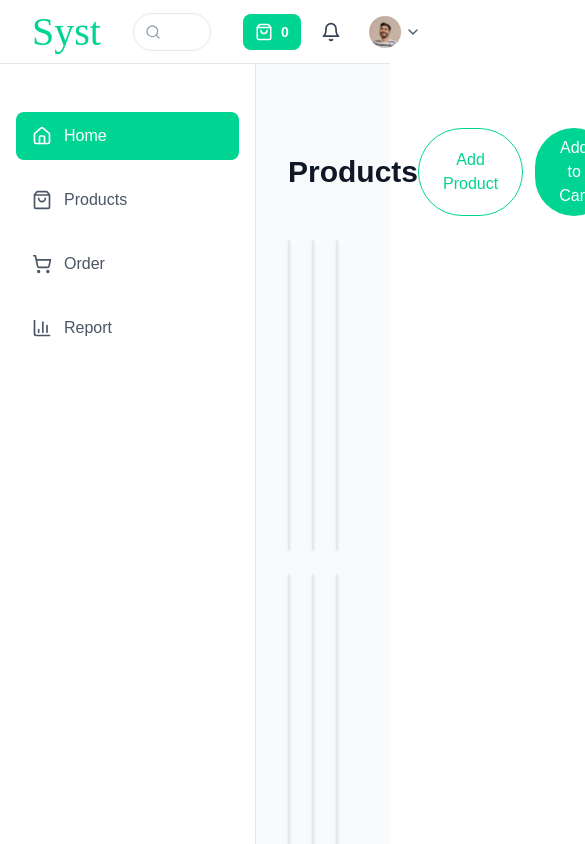
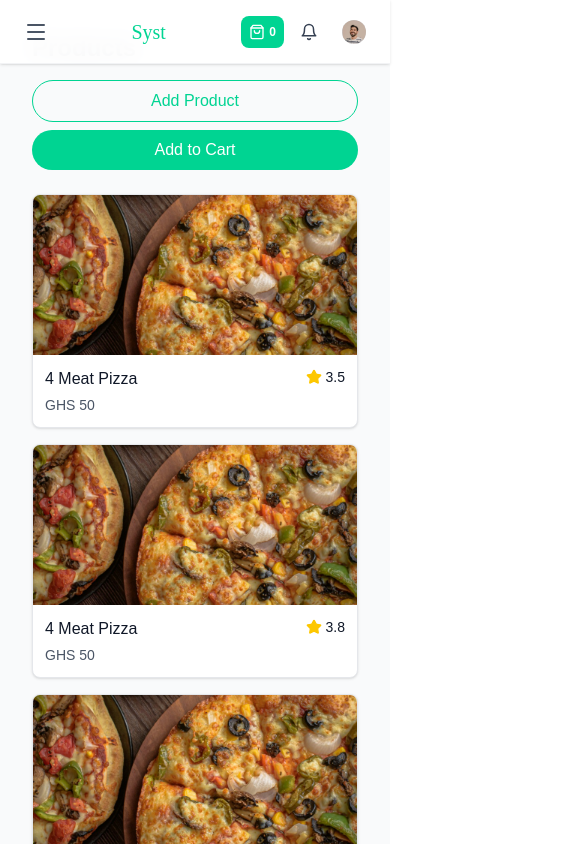
Before and after one commit to Aristocratjnr/frontend-test, a Next.js app: page /Syst/home in a window 390 px wide. Shown: the top 844 px of the page, 585 px wide, since content can reach past the window. Built offline with nearby package versions, Linux system fonts and the light colour scheme.

Commit message:
refactor: enhance layout and sidebar for improved responsiveness and accessibility

```diff
--- a/src/app/Syst/home/page.tsx
+++ b/src/app/Syst/home/page.tsx
@@ -170,7 +170,7 @@ export default function ProductsPage() {
 
   if (isLoading) {
     return (
-      <div className="p-8">
+      <div className="p-4 sm:p-6 lg:p-8">
         {/* Header skeleton */}
         <div className="flex items-center justify-between mb-6">
           <div className="h-9 bg-gray-200 rounded-lg w-32 animate-pulse"></div>
@@ -181,14 +181,14 @@ export default function ProductsPage() {
         </div>
 
         {/* Products grid skeleton */}
-        <div className="grid grid-cols-3 gap-6">
+        <div className="grid grid-cols-1 md:grid-cols-2 lg:grid-cols-3 gap-4 sm:gap-6">
           {Array(9).fill(0).map((_, index) => (
             <div key={index} className="bg-white rounded-lg overflow-hidden shadow-sm border border-gray-200 animate-pulse">
               {/* Image skeleton */}
               <div className="w-full h-40 bg-gray-200"></div>
 
               {/* Content skeleton */}
-              <div className="p-4">
+              <div className="p-3 sm:p-4">
                 <div className="flex items-start justify-between">
                   <div className="flex-1">
                     <div className="h-5 bg-gray-200 rounded w-3/4 mb-2"></div>
@@ -209,24 +209,24 @@ export default function ProductsPage() {
 
   return (
     <>
-      <div className="p-8">
-        <div className="flex items-center justify-between mb-6">
-          <h2 className="text-3xl font-bold text-gray-900">Products</h2>
-          <div className="flex gap-3">
+      <div className="p-4 sm:p-6 lg:p-8">
+        <div className="flex flex-col sm:flex-row items-start sm:items-center justify-between mb-6 gap-4">
+          <h2 className="text-2xl sm:text-3xl font-bold text-gray-900">Products</h2>
+          <div className="flex flex-col sm:flex-row gap-2 sm:gap-3 w-full sm:w-auto">
             <button
               onClick={() => setIsDrawerOpen(true)}
-              className="px-6 py-2 border border-emerald-400 text-emerald-400 rounded-full hover:bg-emerald-50 font-medium transition-colors"
+              className="px-4 sm:px-6 py-2 border border-emerald-400 text-emerald-400 rounded-full hover:bg-emerald-50 font-medium transition-colors w-full sm:w-auto"
             >
               Add Product
             </button>
-            <button className="px-6 py-2 bg-emerald-400 text-white rounded-full hover:bg-emerald-500 font-medium transition-colors">
+            <button className="px-4 sm:px-6 py-2 bg-emerald-400 text-white rounded-full hover:bg-emerald-500 font-medium transition-colors w-full sm:w-auto">
               Add to Cart
             </button>
           </div>
         </div>
 
         {/* Products Grid */}
-        <div className="grid grid-cols-3 gap-6">
+        <div className="grid grid-cols-1 md:grid-cols-2 lg:grid-cols-3 gap-4 sm:gap-6">
           {products.map((product) => (
             <div key={product.id} className="bg-white rounded-lg overflow-hidden shadow-sm border border-gray-200 hover:shadow-md transition-shadow">
               <Image
@@ -236,7 +236,7 @@ export default function ProductsPage() {
                 height={300}
                 className="w-full h-40 object-cover"
               />
-              <div className="p-4">
+              <div className="p-3 sm:p-4">
                 <div className="flex items-start justify-between">
                   <div>
                     <h3 className="font-medium text-gray-900">{product.name}</h3>
@@ -263,9 +263,9 @@ export default function ProductsPage() {
           />
 
           {/* Drawer */}
-          <div className="fixed right-0 top-0 h-screen w-96 bg-white shadow-2xl z-[110] overflow-y-auto">
+          <div className="fixed right-0 top-0 h-screen w-full sm:w-96 bg-white shadow-2xl z-[110] overflow-y-auto">
             {/* Header */}
-            <div className="flex items-center justify-between p-6 border-b border-gray-200">
+            <div className="flex items-center justify-between p-4 sm:p-6 border-b border-gray-200">
               <div className="flex items-center gap-3">
                 <button
                   onClick={() => setIsDrawerOpen(false)}
@@ -281,7 +281,7 @@ export default function ProductsPage() {
             </div>
 
             {/* Form Content */}
-            <div className="p-6 space-y-6">
+            <div className="p-4 sm:p-6 space-y-4 sm:space-y-6">
               {/* Product Details Section */}
               <div>
                 <h3 className="text-sm font-semibold text-gray-900 mb-4">Product Details</h3>
@@ -403,7 +403,7 @@ export default function ProductsPage() {
 
                 {variants.map((variant, index) => (
                   <div key={index} className="mb-4">
-                    <div className="grid grid-cols-3 gap-3">
+                    <div className="grid grid-cols-1 sm:grid-cols-2 lg:grid-cols-3 gap-3">
                       <div>
                         <label className="block text-xs font-medium text-gray-700 mb-1">
                           Variant Name*
--- a/src/app/Syst/layout.tsx
+++ b/src/app/Syst/layout.tsx
@@ -11,7 +11,7 @@ export default function SystLayout({
     <div className="min-h-screen bg-gray-50">
       <Navbar />
       <Sidebar />
-      <main className="ml-56 mt-16 p-8">
+      <main className="lg:ml-80 lg:mt-16 p-4 sm:p-6 lg:p-8">
         {children}
       </main>
     </div>
--- a/src/app/Syst/navbar.tsx
+++ b/src/app/Syst/navbar.tsx
@@ -2,11 +2,17 @@
 import Image from 'next/image';
 import { useRouter } from 'next/navigation';
 import { useState } from 'react';
+import { Menu, X } from 'lucide-react';
+import Sidebar from './sidebar';
 
 export default function Navbar() {
   const [isProfileDropdownOpen, setIsProfileDropdownOpen] = useState(false);
   const [searchQuery, setSearchQuery] = useState('');
+  const [isMobileMenuOpen, setIsMobileMenuOpen] = useState(false);
   const router = useRouter();
+
+  // Debug logging for mobile menu state
+  console.log('Mobile menu open:', isMobileMenuOpen);
 
   const handleLogout = () => {
     // Clear authentication data
@@ -36,16 +42,28 @@ export default function Navbar() {
   };
 
   return (
-    <nav className="fixed top-0 left-0 right-0 h-16 bg-white border-b border-gray-200 flex items-center justify-between px-8 z-10">
+    <>
+      <nav className="fixed top-0 left-0 right-0 h-16 bg-white/95 backdrop-blur-md border-b border-gray-200/50 flex items-center justify-between px-4 sm:px-8 z-50 shadow-sm">
+        {/* Mobile Menu Button */}
+        <button
+          onClick={() => {
+            console.log('Hamburger menu clicked, current state:', isMobileMenuOpen);
+            setIsMobileMenuOpen(!isMobileMenuOpen);
+          }}
+          className="lg:hidden p-2 hover:bg-gray-100 rounded-lg transition-colors text-gray-600 hover:text-gray-800"
+          aria-label="Open navigation menu"
+        >
+          {isMobileMenuOpen ? <X size={24} /> : <Menu size={24} />}
+        </button>
+
         {/* Logo */}
         <div className="flex-shrink-0">
           <h1
-          className="text-emerald-400"
+            className="text-emerald-400 text-xl sm:text-2xl lg:text-4xl"
             style={{
               fontFamily: 'Carena',
               fontWeight: 400,
               fontStyle: 'normal',
-            fontSize: '40px',
               lineHeight: '120%',
               letterSpacing: '0px'
             }}
@@ -54,8 +72,8 @@ export default function Navbar() {
           </h1>
         </div>
 
-      {/* Search Bar */}
-      <div className="flex-1 max-w-md mx-8">
+        {/* Search Bar - Hidden on mobile */}
+        <div className="hidden md:flex flex-1 max-w-md mx-8">
           <div className="relative flex items-center justify-center">
             <div className="absolute inset-y-0 left-0 pl-3 flex items-center pointer-events-none">
               <svg width="16" height="16" viewBox="0 0 24 24" fill="none" stroke="currentColor" strokeWidth="2" strokeLinecap="round" strokeLinejoin="round" className="text-gray-400">
@@ -91,20 +109,20 @@ export default function Navbar() {
         </div>
 
         {/* Right Side Icons */}
-      <div className="flex items-center gap-3">
+        <div className="flex items-center gap-2 sm:gap-3">
           {/* Shopping Bag with Count */}
-        <button className="bg-emerald-400 text-white px-3 py-2 rounded-lg flex items-center gap-2 hover:bg-emerald-500 transition-colors">
-          <svg width="18" height="18" viewBox="0 0 24 24" fill="none" stroke="currentColor" strokeWidth="2" strokeLinecap="round" strokeLinejoin="round">
+          <button className="bg-emerald-400 text-white px-2 sm:px-3 py-2 rounded-lg flex items-center gap-1 sm:gap-2 hover:bg-emerald-500 transition-colors">
+            <svg width="16" height="16" viewBox="0 0 24 24" fill="none" stroke="currentColor" strokeWidth="2" strokeLinecap="round" strokeLinejoin="round" className="sm:w-[18px] sm:h-[18px]">
               <path d="M6 2L3 6v14a2 2 0 0 0 2 2h14a2 2 0 0 0 2-2V6l-3-4z"/>
               <line x1="3" y1="6" x2="21" y2="6"/>
               <path d="M16 10a4 4 0 0 1-8 0"/>
             </svg>
-          <span className="font-semibold text-sm">0</span>
+            <span className="font-semibold text-xs sm:text-sm">0</span>
           </button>
 
           {/* Notification Bell */}
           <button className="p-2 hover:bg-gray-100 rounded-lg transition-colors">
-          <svg width="20" height="20" viewBox="0 0 24 24" fill="none" stroke="currentColor" strokeWidth="2" strokeLinecap="round" strokeLinejoin="round" className="text-gray-700">
+            <svg width="18" height="18" viewBox="0 0 24 24" fill="none" stroke="currentColor" strokeWidth="2" strokeLinecap="round" strokeLinejoin="round" className="text-gray-700">
               <path d="M18 8A6 6 0 0 0 6 8c0 7-3 9-3 9h18s-3-2-3-9"/>
               <path d="M13.73 21a2 2 0 0 1-3.46 0"/>
             </svg>
@@ -116,7 +134,7 @@ export default function Navbar() {
               className="flex items-center gap-1 hover:bg-gray-50 rounded-lg px-2 py-1 transition-colors"
               onClick={() => setIsProfileDropdownOpen(!isProfileDropdownOpen)}
             >
-            <div className="w-8 h-8 bg-gray-300 rounded-full overflow-hidden">
+              <div className="w-6 h-6 sm:w-8 sm:h-8 bg-gray-300 rounded-full overflow-hidden">
                 <Image
                   src="/images/user.png"
                   alt="User avatar"
@@ -125,7 +143,7 @@ export default function Navbar() {
                   className="w-full h-full object-cover"
                 />
               </div>
-            <svg width="16" height="16" viewBox="0 0 24 24" fill="none" stroke="currentColor" strokeWidth="2" strokeLinecap="round" strokeLinejoin="round" className="text-gray-600">
+              <svg width="14" height="14" viewBox="0 0 24 24" fill="none" stroke="currentColor" strokeWidth="2" strokeLinecap="round" strokeLinejoin="round" className="text-gray-600 hidden sm:block">
                 <polyline points="6 9 12 15 18 9"/>
               </svg>
             </button>
@@ -154,5 +172,19 @@ export default function Navbar() {
           </div>
         </div>
       </nav>
+
+      {/* Mobile Menu Overlay */}
+      {isMobileMenuOpen && (
+        <>
+          <div
+            className="fixed inset-0 bg-black/20 backdrop-blur-sm z-40 lg:hidden transition-all duration-300"
+            onClick={() => setIsMobileMenuOpen(false)}
+          />
+          <div className="fixed top-16 left-0 right-0 z-50 lg:hidden max-h-[calc(100vh-4rem)]">
+            <Sidebar isOpen={isMobileMenuOpen} onClose={() => setIsMobileMenuOpen(false)} />
+          </div>
+        </>
+      )}
+    </>
   );
 }
--- a/src/app/Syst/sidebar.tsx
+++ b/src/app/Syst/sidebar.tsx
@@ -1,12 +1,72 @@
 'use client';
 
-import React from 'react';
+import React, { useEffect, useRef } from 'react';
 import Link from 'next/link';
 import { usePathname } from 'next/navigation';
-import { Home, ShoppingBag, ShoppingCart, BarChart3 } from 'lucide-react';
+import { Home, ShoppingBag, ShoppingCart, BarChart3, X } from 'lucide-react';
 
-export default function Sidebar() {
+interface SidebarProps {
+  isOpen?: boolean;
+  onClose?: () => void;
+}
+
+export default function Sidebar({ isOpen = false, onClose }: SidebarProps) {
   const pathname = usePathname();
+  const sidebarRef = useRef<HTMLDivElement>(null);
+  const closeButtonRef = useRef<HTMLButtonElement>(null);
+
+  // Focus management
+  useEffect(() => {
+    if (isOpen && sidebarRef.current) {
+      // Focus the close button when sidebar opens
+      closeButtonRef.current?.focus();
+    }
+  }, [isOpen]);
+
+  // Keyboard navigation
+  useEffect(() => {
+    const handleKeyDown = (event: KeyboardEvent) => {
+      if (!isOpen) return;
+
+      if (event.key === 'Escape') {
+        onClose?.();
+      }
+    };
+
+    document.addEventListener('keydown', handleKeyDown);
+    return () => document.removeEventListener('keydown', handleKeyDown);
+  }, [isOpen, onClose]);
+
+  // Trap focus within sidebar when open
+  useEffect(() => {
+    if (!isOpen || !sidebarRef.current) return;
+
+    const focusableElements = sidebarRef.current.querySelectorAll(
+      'button, [href], input, select, textarea, [tabindex]:not([tabindex="-1"])'
+    );
+
+    const firstFocusableElement = focusableElements[0] as HTMLElement;
+    const lastFocusableElement = focusableElements[focusableElements.length - 1] as HTMLElement;
+
+    const handleTabKey = (event: KeyboardEvent) => {
+      if (event.key !== 'Tab') return;
+
+      if (event.shiftKey) {
+        if (document.activeElement === firstFocusableElement) {
+          lastFocusableElement?.focus();
+          event.preventDefault();
+        }
+      } else {
+        if (document.activeElement === lastFocusableElement) {
+          firstFocusableElement?.focus();
+          event.preventDefault();
+        }
+      }
+    };
+
+    document.addEventListener('keydown', handleTabKey);
+    return () => document.removeEventListener('keydown', handleTabKey);
+  }, [isOpen]);
 
   const menuItems = [
     {
@@ -32,14 +92,16 @@ export default function Sidebar() {
   ];
 
   return (
-    <aside className="fixed left-0 top-16 bottom-0 w-64 bg-white border-r border-gray-200 p-4">
-      {/* Logo */}
-      <div className="mb-8">
-
+    <>
+      {/* Desktop Sidebar */}
+      <aside className="hidden lg:block fixed left-0 top-16 bottom-0 w-80 bg-white border-r border-gray-200 shadow-sm">
+        <div className="flex flex-col h-full">
+          {/* Header */}
+          <div className="p-6 border-b border-gray-100 bg-gradient-to-r from-gray-50 to-white">
           </div>
 
           {/* Menu Items */}
-      <nav className="space-y-4">
+          <nav className="flex-1 px-4 py-6 space-y-2 overflow-y-auto">
             {menuItems.map((item) => {
               const isActive = pathname === item.href;
               const IconComponent = item.icon;
@@ -48,18 +110,113 @@ export default function Sidebar() {
                 <Link
                   key={item.name}
                   href={item.href}
-              className={`w-full flex items-center gap-3 px-4 py-3 rounded-lg text-left ${
+                  className={`group w-full flex items-center gap-4 px-4 py-3.5 rounded-xl text-left transition-all duration-200 ${
                     isActive
-                  ? 'bg-emerald-400 text-white'
-                  : 'text-gray-600 hover:bg-gray-100'
+                      ? 'bg-emerald-50 text-emerald-700 border border-emerald-200 shadow-sm'
+                      : 'text-gray-700 hover:bg-gray-50 hover:shadow-sm border border-transparent'
                   }`}
                 >
-              <IconComponent size={20} />
-              <span className="font-medium">{item.name}</span>
+                  <div className={`p-2 rounded-lg transition-all duration-200 ${
+                    isActive
+                      ? 'bg-emerald-100 text-emerald-600'
+                      : 'bg-gray-100 text-gray-600 group-hover:bg-emerald-50 group-hover:text-emerald-600'
+                  }`}>
+                    <IconComponent size={18} />
+                  </div>
+                  <span className="font-medium text-sm">{item.name}</span>
+                  {isActive && (
+                    <div className="ml-auto w-2 h-2 bg-emerald-400 rounded-full"></div>
+                  )}
                 </Link>
               );
             })}
           </nav>
+
+          {/* Footer */}
+          <div className="p-4 border-t border-gray-100 bg-gray-50/30">
+          </div>
+        </div>
       </aside>
+
+      {/* Mobile Sidebar Overlay */}
+      {isOpen && (
+        <aside
+          ref={sidebarRef}
+          className="lg:hidden fixed left-0 top-16 bottom-0 w-80 bg-white shadow-2xl z-50 border-r border-gray-200"
+          role="dialog"
+          aria-modal="true"
+          aria-label="Navigation menu"
+        >
+          <div className="flex flex-col h-full">
+            {/* Header */}
+            <div className="flex items-center justify-between p-6 border-b border-gray-100 bg-gray-50/50">
+              <h2 className="text-lg font-semibold text-gray-900">Navigation</h2>
+              <button
+                ref={closeButtonRef}
+                onClick={onClose}
+                className="p-2 hover:bg-gray-100 rounded-lg transition-all duration-200 text-gray-500 hover:text-gray-700 focus:outline-none focus:ring-2 focus:ring-emerald-400 focus:ring-offset-2"
+                aria-label="Close navigation menu"
+              >
+                <X size={20} />
+              </button>
+            </div>
+
+            {/* Menu Items */}
+            <nav className="flex-1 px-4 py-6 space-y-2 overflow-y-auto">
+              {menuItems.map((item, index) => {
+                const isActive = pathname === item.href;
+                const IconComponent = item.icon;
+
+                return (
+                  <Link
+                    key={item.name}
+                    href={item.href}
+                    onClick={onClose}
+                    className={`group w-full flex items-center gap-4 px-4 py-3.5 rounded-xl text-left transition-all duration-200 focus:outline-none focus:ring-2 focus:ring-emerald-400 focus:ring-offset-2 ${
+                      isActive
+                        ? 'bg-emerald-50 text-emerald-700 border border-emerald-200 shadow-sm'
+                        : 'text-gray-700 hover:bg-gray-50 hover:shadow-sm border border-transparent'
+                    }`}
+                    style={{
+                      animationDelay: `${index * 50}ms`,
+                      animation: 'slideInLeft 0.3s ease-out forwards'
+                    }}
+                  >
+                    <div className={`p-2 rounded-lg transition-all duration-200 ${
+                      isActive
+                        ? 'bg-emerald-100 text-emerald-600'
+                        : 'bg-gray-100 text-gray-600 group-hover:bg-emerald-50 group-hover:text-emerald-600'
+                    }`}>
+                      <IconComponent size={18} />
+                    </div>
+                    <span className="font-medium text-sm">{item.name}</span>
+                    {isActive && (
+                      <div className="ml-auto w-2 h-2 bg-emerald-400 rounded-full animate-pulse"></div>
+                    )}
+                  </Link>
+                );
+              })}
+            </nav>
+
+            {/* Footer */}
+            <div className="p-4 border-t border-gray-100 bg-gray-50/30">
+            </div>
+          </div>
+
+          <style jsx>{`
+            @keyframes slideInLeft {
+              from {
+                opacity: 0;
+                transform: translateX(-20px);
+              }
+              to {
+                opacity: 1;
+                transform: translateX(0);
+              }
+            }
+          `}</style>
+        </aside>
+      )}
+    </>
   );
 }
```
Lines whose indentation alone changed are shown as unchanged.
